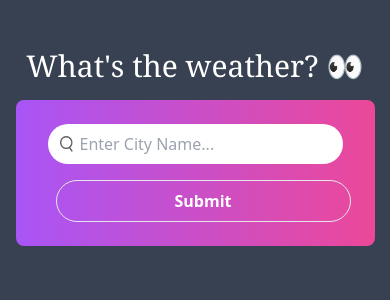
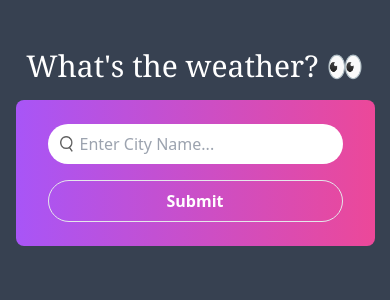
Before and after one commit to JyotiKM29/Wheather-App-React, a React (Create React App) app: page / in a window 390 px wide. Shown: the top 300 px of the page. Built offline with nearby package versions, Linux system fonts and the light colour scheme.

Commit message:
fix : responsive in mobile 4

```diff
--- a/src/Wheather.js
+++ b/src/Wheather.js
@@ -65,7 +65,7 @@ const WeatherApp = () => {
   };
 
   return (
-    <div className="bg-gray-700 h-screen w-screen py-12 px-6 mx-auto md:p-64 flex flex-col   items-center">
+    <div className="bg-gray-700 h-screen w-screen py-12  px-6 mx-auto md:px-64 md:py-10 flex flex-col  justify-start items-center">
         <h1 className="text-white Class
 Properties font-serif text-3xl
 md:text-4xl mb-4 overflow-hidden">
@@ -79,9 +79,9 @@ md:text-4xl mb-4 overflow-hidden">
             e.preventDefault();
             handleSearch();
           }}
-          className="searchBox flex flex-col md:flex-row space-x-2 md:justify-between md:space-x-6 space-y-4"
+          className="searchBox  flex flex-col md:flex-row space-x-0 md:justify-between md:space-x-6 space-y-4 md:space-y-0 items-center align-center"
         >
-          <label className="search flex relative">
+          <label className="w-full search flex relative">
           <img
               src="images/search.png"
               alt="search icon"
@@ -91,13 +91,13 @@ md:text-4xl mb-4 overflow-hidden">
               type="text"
               placeholder="Enter City Name..."
               spellCheck="false"
-              className="rounded-full px-8 py-2 w-full md:py-4 md:px-12 md:w-96"
+              className="rounded-full px-8 py-2  md:py-4 md:px-12 md:w-96 w-full"
               value={city}
               onChange={(e) => setCity(e.target.value)}
             />
           </label>
           <button
-            className="button rounded-full border px-6  py-2 w-full"
+            className="button rounded-full border px-6  py-2  md:py-3 w-full "
             type="submit"
           >
           <p className="text-white font-bold"> Submit</p>
@@ -124,7 +124,7 @@ md:text-4xl mb-4 overflow-hidden">
             <img
               src={`images/${weatherData.weather[0].main.toLowerCase()}.png`}
               alt="climate img"
-              className="weather-icon h-26 w-26 md:h-40 md:w-40"
+              className="weather-icon h-20 w-20 md:h-40 md:w-40"
             />
 
             {/* Temp */}
```
